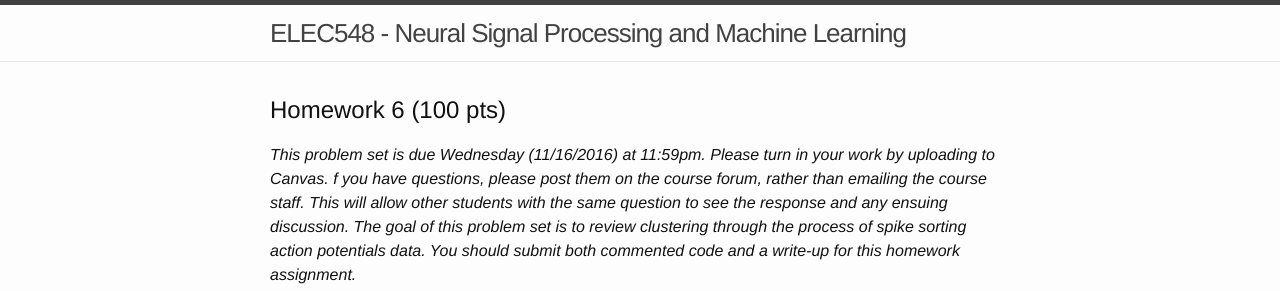
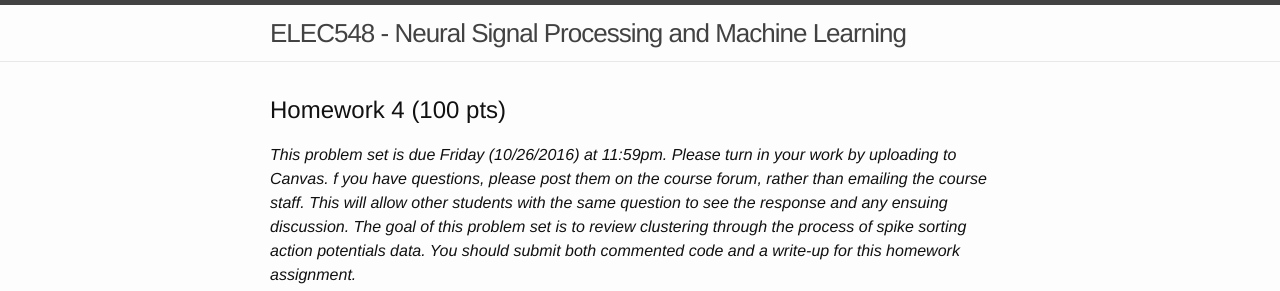
Before and after one commit to elec548/elec548.github.io, a Jekyll site: the page built from Assignments/hw4.md, in a window 1280 px wide and 900 px high. Shown: the top 291 px of the window. Built offline with Jekyll 4.4.1, drawn with Linux system fonts in a browser that asks for light colours; formulas are drawn with MathJax 3.

Commit message:
Added HW 4

```diff
--- a/Assignments/hw6.md
+++ b/Assignments/hw4.md
@@ -1,11 +1,11 @@
 ---
 layout: mathjax
-title: Homework 6
+title: Homework 4
 ---
 
-## Homework 6 (100 pts)
+## Homework 4 (100 pts)
 
-_This problem set is due Wednesday (11/16/2016) at 11:59pm. Please turn in your
+_This problem set is due Friday (10/26/2016) at 11:59pm. Please turn in your
 work by uploading to Canvas. f you have questions, please post them on the
 course forum, rather than emailing the course staff. This will allow other
 students with the same question to see the response and any ensuing discussion.
```
